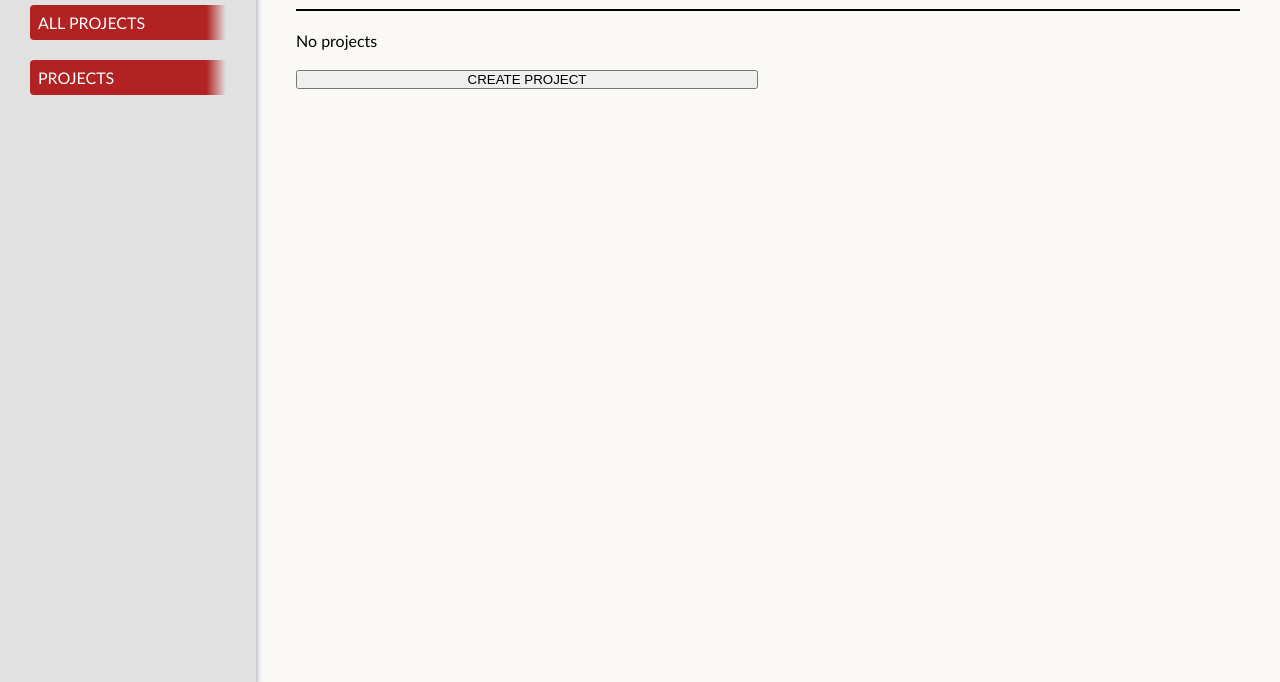
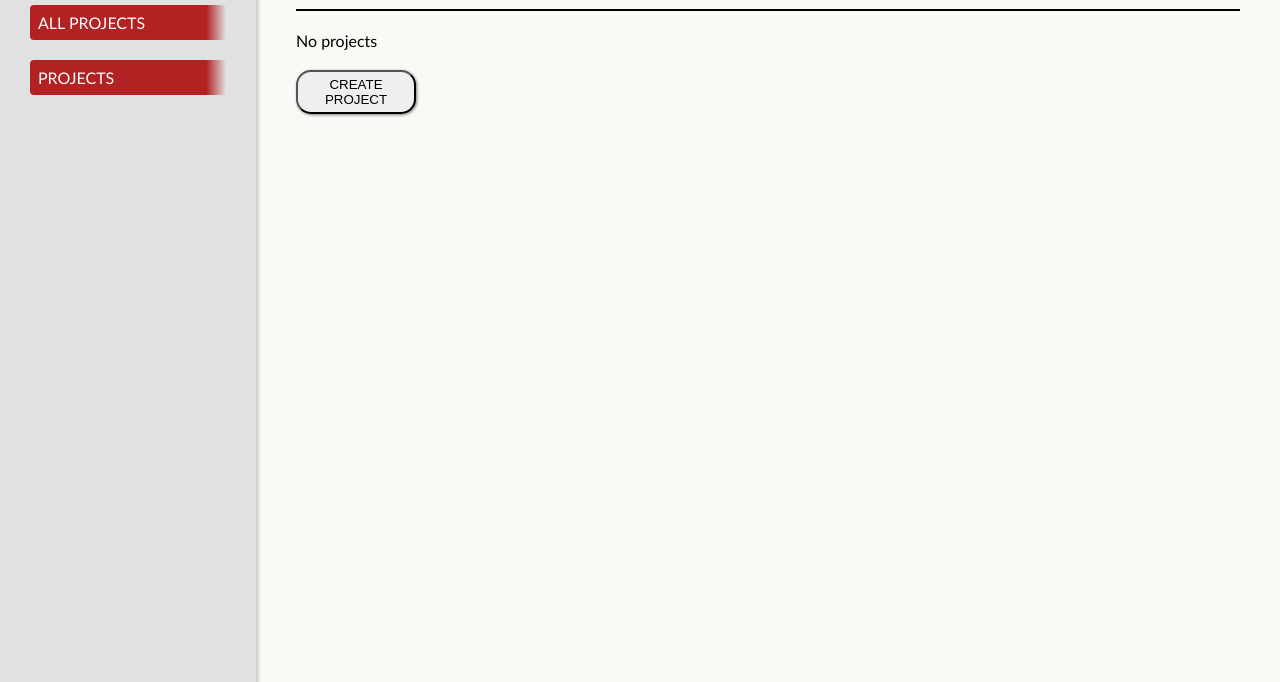
Before and after one commit to alexgeis/todo-list, a website built with webpack: page src/template.html in a window 1280 px wide. Shown: the part 138-820 px from the top of the page. Built offline with nearby package versions, Linux system fonts and the light colour scheme.

Commit message:
add styling to empty content create task/project buttons

```diff
--- a/src/css/style.scss
+++ b/src/css/style.scss
@@ -369,7 +369,22 @@ $projectShadowSize: 23px;
 .new-project-buttons > * {
     padding: .5rem;
 }
+.empty-btn {
+    padding: 5px 10px;
+    border-radius: 15px;
+    width: 120px;
+    box-shadow: 1px 1px 3px rgba(0, 0, 0, 0.5);
+    &:hover{
+        cursor: pointer;
+        box-shadow: 1px 1px 6px rgba(0, 0, 0, 0.5);
+    }
+    &:active{
+        background-color: $primary-color;
+        color: $primary-light;
+    }
+}
 
+///MEDIA QUERIES///
 @media(max-width:1022px) {
     .aside-item {
         font-size: .8rem;
```
